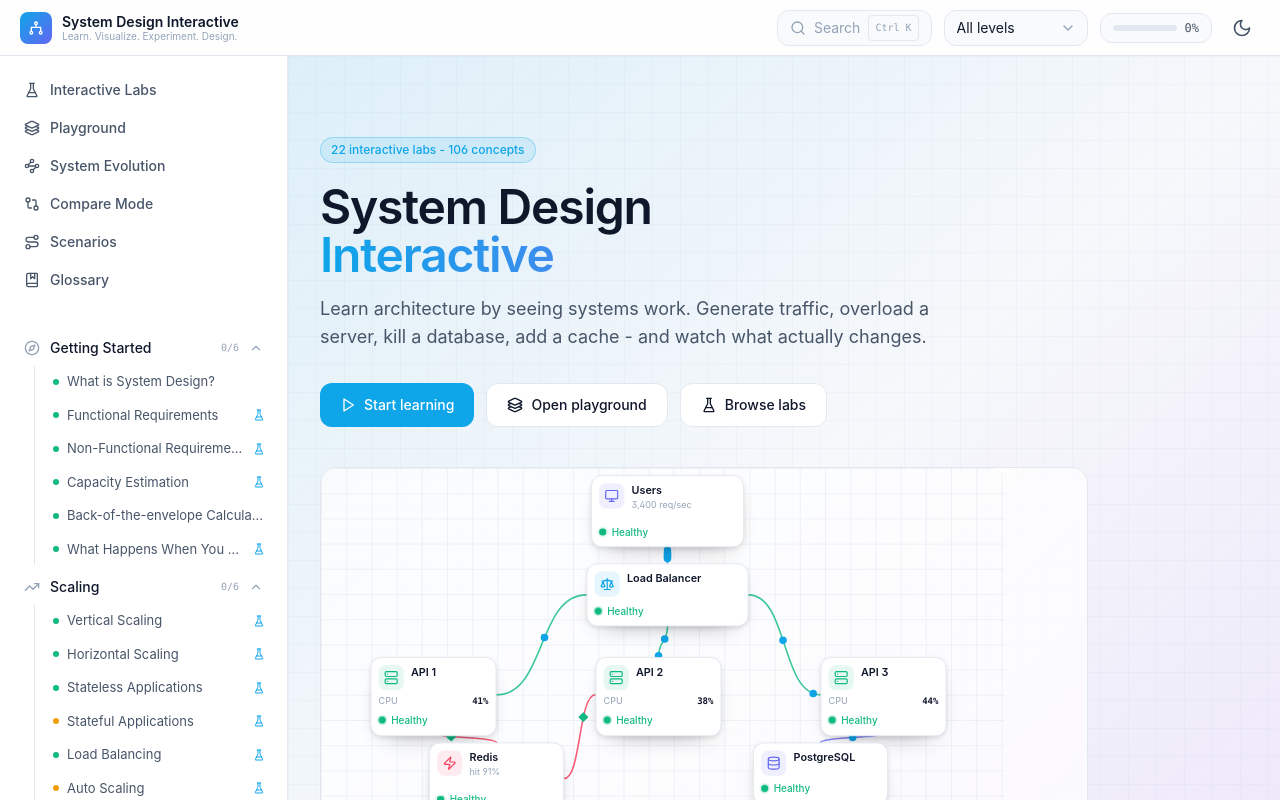
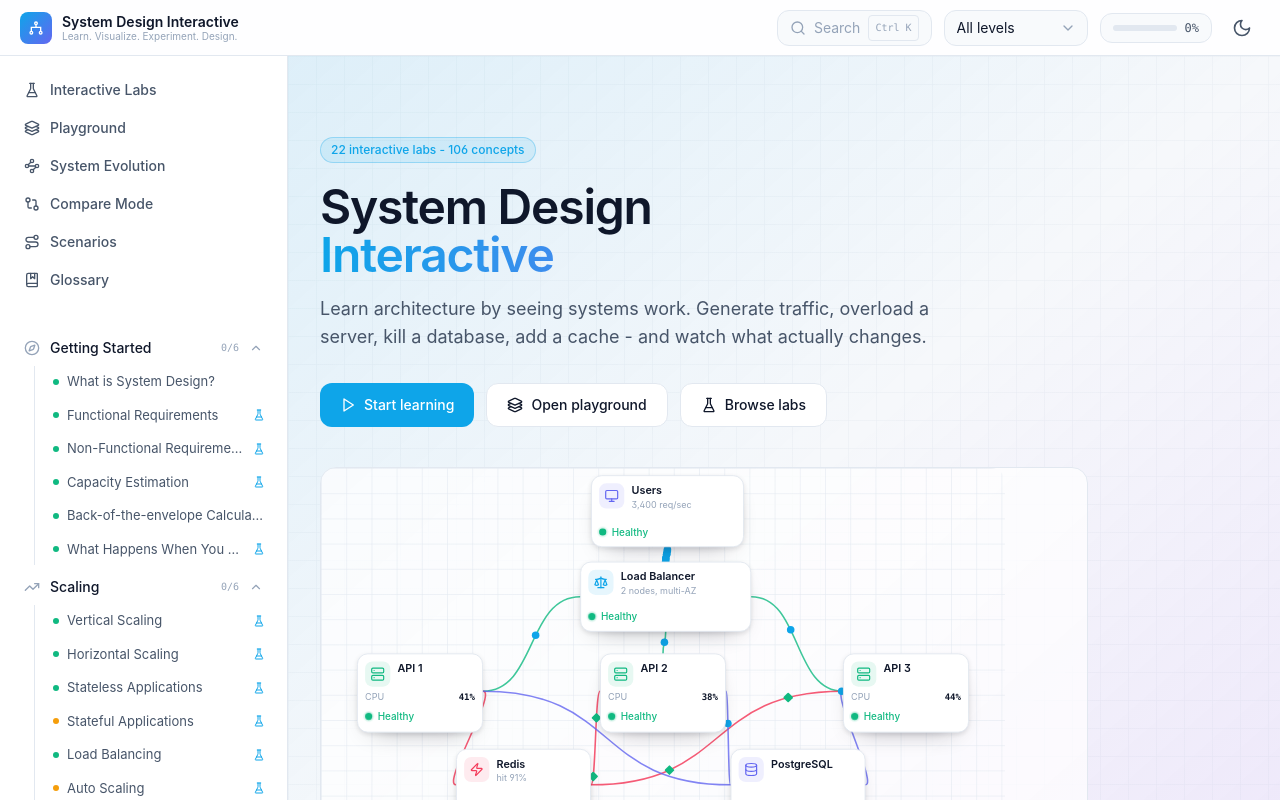
Before and after one commit to clisu-constantin/system-design-learning-platform, a React (Vite) app: page / in a window 1280 px wide. Built offline with nearby package versions, Linux system fonts and the light colour scheme.

Commit message:
repaired diagrams

```diff
--- a/src/data/visuals/data-performance.ts
+++ b/src/data/visuals/data-performance.ts
@@ -158,6 +158,7 @@ export const dataVisuals: Record<string, VisualSpec> = {
   },
 
   partitioning: {
+    asymmetric: 'Only the September partition is scanned - pruning the others is the lesson.',
     width: 760,
     height: 290,
     caption: 'One logical table, several physical pieces. The planner skips the ones that cannot match.',
@@ -246,6 +247,7 @@ export const dataVisuals: Record<string, VisualSpec> = {
   },
 
   'nosql-databases': {
+    asymmetric: 'A key lookup reaches exactly one partition; the others are never touched.',
     width: 760,
     height: 290,
     caption: 'The partition key decides where a record lives - and it is in almost every query.',
--- a/src/data/visuals/index.ts
+++ b/src/data/visuals/index.ts
@@ -22,18 +22,24 @@ export const getVisual = (slug: string): VisualSpec | undefined => VISUALS[slug]
 
 export const hasVisual = (slug: string) => slug in VISUALS;
 
-/** The dashboard hero: users -> load balancer -> servers -> cache and database. */
+/**
+ * The dashboard hero: users -> load balancer -> servers -> cache and database.
+ *
+ * Every API instance reaches both the cache and the database, because that is
+ * what interchangeable instances means - a diagram where only one of them talks
+ * to Redis teaches a system where the instances are not interchangeable.
+ */
 export const HERO_VISUAL: VisualSpec = {
   width: 760,
   height: 399,
   nodes: [
     { id: 'users', kind: 'client', label: 'Users', sub: '3,400 req/sec', x: 300, y: 8, w: 170, h: 80 },
-    { id: 'lb', kind: 'load-balancer', label: 'Load Balancer', x: 295, y: 106, w: 180, h: 70 },
-    { id: 's1', kind: 'server', label: 'API 1', x: 55, y: 210, w: 140, h: 84, stat: ['CPU', '41%'] },
-    { id: 's2', kind: 'server', label: 'API 2', x: 305, y: 210, w: 140, h: 84, stat: ['CPU', '38%'] },
-    { id: 's3', kind: 'server', label: 'API 3', x: 555, y: 210, w: 140, h: 84, stat: ['CPU', '44%'] },
-    { id: 'cache', kind: 'cache', label: 'Redis', sub: 'hit 91%', x: 120, y: 305, w: 150, h: 80 },
-    { id: 'db', kind: 'sql', label: 'PostgreSQL', x: 480, y: 305, w: 150, h: 68 },
+    { id: 'lb', kind: 'load-balancer', label: 'Load Balancer', sub: '2 nodes, multi-AZ', x: 288, y: 104, w: 190, h: 78 },
+    { id: 's1', kind: 'server', label: 'API 1', x: 40, y: 206, w: 140, h: 84, stat: ['CPU', '41%'] },
+    { id: 's2', kind: 'server', label: 'API 2', x: 310, y: 206, w: 140, h: 84, stat: ['CPU', '38%'] },
+    { id: 's3', kind: 'server', label: 'API 3', x: 580, y: 206, w: 140, h: 84, stat: ['CPU', '44%'] },
+    { id: 'cache', kind: 'cache', label: 'Redis', sub: 'hit 91%', x: 150, y: 312, w: 150, h: 80 },
+    { id: 'db', kind: 'sql', label: 'PostgreSQL', x: 455, y: 312, w: 150, h: 80 },
   ],
   edges: [
     { from: 'users', to: 'lb', tone: 'brand', rate: 6 },
@@ -41,7 +47,10 @@ export const HERO_VISUAL: VisualSpec = {
     { from: 'lb', to: 's2', tone: 'ok', rate: 2 },
     { from: 'lb', to: 's3', tone: 'ok', rate: 2 },
     { from: 's1', to: 'cache', tone: 'danger', rate: 1.8, outcome: 'cache-hit' },
-    { from: 's2', to: 'cache', tone: 'danger', rate: 1.4, outcome: 'cache-hit' },
+    { from: 's2', to: 'cache', tone: 'danger', rate: 1.6, outcome: 'cache-hit' },
+    { from: 's3', to: 'cache', tone: 'danger', rate: 1.7, outcome: 'cache-hit' },
+    { from: 's1', to: 'db', tone: 'info', rate: 0.7 },
+    { from: 's2', to: 'db', tone: 'info', rate: 0.6 },
     { from: 's3', to: 'db', tone: 'info', rate: 0.8 },
   ],
 };
--- a/src/data/visuals/systems.ts
+++ b/src/data/visuals/systems.ts
@@ -224,6 +224,7 @@ export const systemVisuals: Record<string, VisualSpec> = {
   },
 
   kafka: {
+    asymmetric: 'Each partition is assigned to one consumer per group - that is how groups divide work.',
     width: 760,
     height: 310,
     caption: 'Ordered per partition, replayable, and read independently by each consumer group.',
@@ -363,6 +364,7 @@ export const systemVisuals: Record<string, VisualSpec> = {
   },
 
   retry: {
+    asymmetric: 'The first two attempts fail and the third succeeds - the sequence is the lesson.',
     width: 760,
     height: 289,
     caption: 'Retry transient errors only, with a cap - and only when the operation is idempotent.',
@@ -403,6 +405,7 @@ export const systemVisuals: Record<string, VisualSpec> = {
   },
 
   'health-checks': {
+    asymmetric: 'api-2 failed its probes and was ejected from the pool, which is the point.',
     width: 760,
     height: 294,
     caption: 'Three consecutive failures eject an instance; successes put it back.',
@@ -591,6 +594,7 @@ export const systemVisuals: Record<string, VisualSpec> = {
   },
 
   consensus: {
+    asymmetric: 'A lagging node does not acknowledge; a majority commits without it.',
     width: 760,
     height: 294,
     caption: 'An entry commits once a majority has stored it - so no two quorums can disagree.',
@@ -762,6 +766,7 @@ export const systemVisuals: Record<string, VisualSpec> = {
   },
 
   serverless: {
+    asymmetric: 'The cold-starting instance is not serving yet, which is the cost being shown.',
     width: 760,
     height: 283,
     caption: 'One instance per concurrent request - and one database connection per instance.',
@@ -868,7 +873,11 @@ export const systemVisuals: Record<string, VisualSpec> = {
       { from: 'client', to: 's1', tone: 'brand', rate: 1.6 },
       { from: 'client', to: 's2', tone: 'brand', rate: 1.6 },
       { from: 'client', to: 's3', tone: 'brand', rate: 1.6 },
+      // Every service fetches the public key, not just one of them - that is
+      // exactly what makes local verification possible everywhere.
+      { from: 's1', to: 'keys', tone: 'muted', dashed: true },
       { from: 's2', to: 'keys', tone: 'muted', dashed: true },
+      { from: 's3', to: 'keys', tone: 'muted', dashed: true },
     ],
   },
 
@@ -1004,6 +1013,7 @@ export const systemVisuals: Record<string, VisualSpec> = {
   },
 
   websockets: {
+    asymmetric: 'The socket lives on one gateway node; the other reaches the user through pub/sub.',
     width: 760,
     height: 290,
     caption: 'The connection is state: the node holding it must be reachable to deliver a message.',
--- a/src/features/evolution/stages.ts
+++ b/src/features/evolution/stages.ts
@@ -28,6 +28,8 @@ export interface Stage {
   introduced?: { component: string; because: string; cost: string; concept: string };
   nodes: StageNode[];
   edges: DiagramEdge[];
+  /** See VisualSpec.asymmetric - why replicas here are wired differently. */
+  asymmetric?: string;
   metrics: { label: string; value: string; tone?: 'ok' | 'warn' | 'danger' }[];
 }
 
@@ -92,7 +94,7 @@ export const STAGES: Stage[] = [
         label: 'Run several servers behind a load balancer',
         recommended: true,
         feedback:
-          'Right. Multiple instances give you redundancy and rolling deploys, and remove the hardware ceiling. The precondition is that the app must be stateless.',
+          'Right. Multiple instances give you redundancy and rolling deploys, and remove the hardware ceiling. Two preconditions: the app must be stateless, and the balancer needs a standby of its own - otherwise you have moved the single point of failure rather than removed it.',
       },
       {
         label: 'Deploy at night when nobody notices',
@@ -150,21 +152,25 @@ export const STAGES: Stage[] = [
       },
     ],
     introduced: {
-      component: 'Load balancer + 3 servers',
+      component: 'Load balancer pair + 3 servers',
       because: 'One machine could not provide redundancy or zero-downtime deploys.',
-      cost: 'Local state now breaks, the balancer itself must be redundant, and the database sees traffic from every instance.',
+      cost: 'Local state now breaks, the balancer needs a standby or it is the new single point of failure, and the database sees traffic from every instance.',
       concept: 'load-balancing',
     },
+    // The standby is drawn, not implied: a single balancer in front of three
+    // servers is still a system with one box that takes everything down.
     nodes: [
-      { id: 'client', kind: 'client', title: 'Clients', placed: box(400, 20, 180, 64) },
-      { id: 'lb', kind: 'load-balancer', title: 'Load Balancer', placed: box(395, 130, 190, 84), isNew: true },
-      { id: 'api1', kind: 'server', title: 'API 1', placed: box(200, 270, 160, 88), isNew: true },
-      { id: 'api2', kind: 'server', title: 'API 2', placed: box(400, 270, 160, 88), isNew: true },
-      { id: 'api3', kind: 'server', title: 'API 3', placed: box(600, 270, 160, 88), isNew: true },
-      { id: 'db', kind: 'sql', title: 'PostgreSQL', placed: box(400, 420, 180, 76) },
+      { id: 'client', kind: 'client', title: 'Clients', placed: box(400, 16, 180, 64) },
+      { id: 'lb', kind: 'load-balancer', title: 'Load Balancer', subtitle: 'active, holds the VIP', placed: box(245, 120, 190, 84), isNew: true },
+      { id: 'lb2', kind: 'load-balancer', title: 'Standby LB', subtitle: 'takes over on failure', placed: box(530, 120, 190, 84), isNew: true },
+      { id: 'api1', kind: 'server', title: 'API 1', placed: box(170, 285, 160, 88), isNew: true },
+      { id: 'api2', kind: 'server', title: 'API 2', placed: box(400, 285, 160, 88), isNew: true },
+      { id: 'api3', kind: 'server', title: 'API 3', placed: box(630, 285, 160, 88), isNew: true },
+      { id: 'db', kind: 'sql', title: 'PostgreSQL', placed: box(400, 440, 180, 80) },
     ],
     edges: [
       { from: 'client', to: 'lb', tone: 'brand', width: 2 },
+      { from: 'client', to: 'lb2', tone: 'muted', dashed: true, label: 'on failover' },
       { from: 'lb', to: 'api1', tone: 'ok' },
       { from: 'lb', to: 'api2', tone: 'ok' },
       { from: 'lb', to: 'api3', tone: 'ok' },
@@ -207,14 +213,17 @@ export const STAGES: Stage[] = [
       cost: 'Cached data can be stale, invalidation becomes your problem, and Redis is now critical infrastructure needing its own HA.',
       concept: 'caching',
     },
+    // Every instance reaches both the cache and the database. Drawing only some
+    // of the arrows would describe instances that are not interchangeable, which
+    // is the opposite of what stage 3 just established.
     nodes: [
-      { id: 'client', kind: 'client', title: 'Clients', placed: box(400, 14, 180, 60) },
-      { id: 'lb', kind: 'load-balancer', title: 'Load Balancer', placed: box(395, 110, 190, 76) },
-      { id: 'api1', kind: 'server', title: 'API 1', placed: box(220, 240, 150, 84) },
-      { id: 'api2', kind: 'server', title: 'API 2', placed: box(400, 240, 150, 84) },
-      { id: 'api3', kind: 'server', title: 'API 3', placed: box(580, 240, 150, 84) },
-      { id: 'cache', kind: 'cache', title: 'Redis', subtitle: 'cache + sessions', placed: box(120, 390, 170, 84), isNew: true },
-      { id: 'db', kind: 'sql', title: 'PostgreSQL', placed: box(420, 390, 170, 84) },
+      { id: 'client', kind: 'client', title: 'Clients', placed: box(400, 12, 180, 64) },
+      { id: 'lb', kind: 'load-balancer', title: 'Load Balancer', subtitle: '2 nodes, multi-AZ', placed: box(395, 100, 190, 78) },
+      { id: 'api1', kind: 'server', title: 'API 1', placed: box(215, 232, 150, 84) },
+      { id: 'api2', kind: 'server', title: 'API 2', placed: box(400, 232, 150, 84) },
+      { id: 'api3', kind: 'server', title: 'API 3', placed: box(585, 232, 150, 84) },
+      { id: 'cache', kind: 'cache', title: 'Redis', subtitle: 'cache + sessions', placed: box(285, 392, 175, 84), isNew: true },
+      { id: 'db', kind: 'sql', title: 'PostgreSQL', placed: box(500, 392, 175, 84) },
     ],
     edges: [
       { from: 'client', to: 'lb', tone: 'brand', width: 2 },
@@ -223,6 +232,8 @@ export const STAGES: Stage[] = [
       { from: 'lb', to: 'api3', tone: 'ok' },
       { from: 'api1', to: 'cache', tone: 'danger' },
       { from: 'api2', to: 'cache', tone: 'danger' },
+      { from: 'api3', to: 'cache', tone: 'danger' },
+      { from: 'api1', to: 'db', tone: 'info' },
       { from: 'api2', to: 'db', tone: 'info' },
       { from: 'api3', to: 'db', tone: 'info' },
     ],
@@ -261,25 +272,26 @@ export const STAGES: Stage[] = [
       cost: 'Replication lag causes stale reads, and the application must decide per query where it is safe to read.',
       concept: 'read-replicas',
     },
+    // The API tier collapses to one box here, as it does from stage 6 onward.
+    // Three instances x (cache + primary + two replicas) is twelve arrows that
+    // say one thing: every instance writes to the primary and reads from a
+    // replica. The lesson of this stage is the data tier, so draw that clearly.
     nodes: [
-      { id: 'lb', kind: 'load-balancer', title: 'Load Balancer', placed: box(395, 20, 190, 70) },
-      { id: 'api1', kind: 'server', title: 'API 1', placed: box(230, 150, 150, 80) },
-      { id: 'api2', kind: 'server', title: 'API 2', placed: box(400, 150, 150, 80) },
-      { id: 'api3', kind: 'server', title: 'API 3', placed: box(570, 150, 150, 80) },
-      { id: 'cache', kind: 'cache', title: 'Redis', placed: box(100, 300, 160, 76) },
-      { id: 'db', kind: 'sql', title: 'Primary DB', placed: box(410, 290, 170, 80) },
-      { id: 'r1', kind: 'sql', title: 'Replica 1', placed: box(300, 420, 150, 72), isNew: true },
-      { id: 'r2', kind: 'sql', title: 'Replica 2', placed: box(540, 420, 150, 72), isNew: true },
+      { id: 'lb', kind: 'load-balancer', title: 'Load Balancer', subtitle: '2 nodes, multi-AZ', placed: box(385, 16, 190, 78) },
+      { id: 'api', kind: 'server', title: 'API x3', subtitle: 'stateless, any instance', placed: box(385, 140, 190, 84) },
+      { id: 'cache', kind: 'cache', title: 'Redis', subtitle: 'cache + sessions', placed: box(90, 150, 170, 84) },
+      { id: 'db', kind: 'sql', title: 'Primary DB', subtitle: 'all writes', placed: box(385, 290, 190, 84) },
+      { id: 'r1', kind: 'sql', title: 'Replica 1', subtitle: 'reads', placed: box(175, 430, 175, 80), isNew: true },
+      { id: 'r2', kind: 'sql', title: 'Replica 2', subtitle: 'reads', placed: box(600, 430, 175, 80), isNew: true },
     ],
     edges: [
-      { from: 'lb', to: 'api1', tone: 'ok' },
-      { from: 'lb', to: 'api2', tone: 'ok' },
-      { from: 'lb', to: 'api3', tone: 'ok' },
-      { from: 'api1', to: 'cache', tone: 'danger' },
-      { from: 'api2', to: 'db', tone: 'info', label: 'writes' },
+      { from: 'lb', to: 'api', tone: 'ok', width: 2 },
+      { from: 'api', to: 'cache', tone: 'danger' },
+      { from: 'api', to: 'db', tone: 'info', label: 'writes' },
+      { from: 'api', to: 'r1', tone: 'ok', label: 'reads', labelT: 0.62 },
+      { from: 'api', to: 'r2', tone: 'ok' },
       { from: 'db', to: 'r1', tone: 'violet', dashed: true, label: 'replication' },
       { from: 'db', to: 'r2', tone: 'violet', dashed: true },
-      { from: 'api3', to: 'r2', tone: 'ok', label: 'reads' },
     ],
     metrics: [
       { label: 'Replicas', value: '2', tone: 'ok' },
@@ -317,12 +329,12 @@ export const STAGES: Stage[] = [
       concept: 'cdn',
     },
     nodes: [
-      { id: 'client', kind: 'client', title: 'Global users', placed: box(400, 14, 180, 60) },
-      { id: 'cdn', kind: 'cdn', title: 'CDN edge', placed: box(395, 110, 190, 76), isNew: true },
-      { id: 'lb', kind: 'load-balancer', title: 'Load Balancer', placed: box(395, 220, 190, 72) },
-      { id: 'api', kind: 'server', title: 'API x3', placed: box(400, 330, 180, 76) },
-      { id: 'cache', kind: 'cache', title: 'Redis', placed: box(140, 330, 160, 76) },
-      { id: 'db', kind: 'sql', title: 'Primary + replicas', placed: box(390, 440, 200, 66) },
+      { id: 'client', kind: 'client', title: 'Global users', placed: box(400, 12, 180, 64) },
+      { id: 'cdn', kind: 'cdn', title: 'CDN edge', placed: box(395, 108, 190, 76), isNew: true },
+      { id: 'lb', kind: 'load-balancer', title: 'Load Balancer', subtitle: '2 nodes, multi-AZ', placed: box(395, 222, 190, 78) },
+      { id: 'api', kind: 'server', title: 'API x3', placed: box(400, 336, 180, 76) },
+      { id: 'cache', kind: 'cache', title: 'Redis', placed: box(140, 336, 160, 76) },
+      { id: 'db', kind: 'sql', title: 'Primary + replicas', placed: box(390, 448, 200, 76) },
     ],
     edges: [
       { from: 'client', to: 'cdn', tone: 'brand', width: 2 },
@@ -367,13 +379,13 @@ export const STAGES: Stage[] = [
       concept: 'message-queues',
     },
     nodes: [
-      { id: 'cdn', kind: 'cdn', title: 'CDN', placed: box(400, 14, 170, 60) },
-      { id: 'lb', kind: 'load-balancer', title: 'Load Balancer', placed: box(395, 110, 180, 68) },
+      { id: 'cdn', kind: 'cdn', title: 'CDN', placed: box(400, 12, 170, 64) },
+      { id: 'lb', kind: 'load-balancer', title: 'Load Balancer', subtitle: '2 nodes, multi-AZ', placed: box(395, 104, 180, 78) },
       { id: 'api', kind: 'server', title: 'API x3', placed: box(395, 220, 180, 76) },
       { id: 'cache', kind: 'cache', title: 'Redis', placed: box(120, 220, 160, 76) },
-      { id: 'queue', kind: 'queue', title: 'Message Queue', placed: box(680, 220, 190, 80), isNew: true },
-      { id: 'worker', kind: 'worker', title: 'Workers x4', placed: box(690, 360, 170, 80), isNew: true },
-      { id: 'db', kind: 'sql', title: 'Primary + replicas', placed: box(370, 400, 200, 70) },
+      { id: 'queue', kind: 'queue', title: 'Message Queue', placed: box(680, 220, 195, 84), isNew: true },
+      { id: 'worker', kind: 'worker', title: 'Workers x4', placed: box(690, 365, 175, 80), isNew: true },
+      { id: 'db', kind: 'sql', title: 'Primary + replicas', placed: box(370, 400, 200, 76) },
     ],
     edges: [
       { from: 'cdn', to: 'lb', tone: 'violet', dashed: true },
@@ -421,27 +433,30 @@ export const STAGES: Stage[] = [
       concept: 'microservices',
     },
     nodes: [
-      { id: 'cdn', kind: 'cdn', title: 'CDN', placed: box(410, 12, 160, 56) },
-      { id: 'gw', kind: 'api-gateway', title: 'API Gateway', placed: box(395, 100, 190, 68) },
-      { id: 'orders', kind: 'service', title: 'Orders', placed: box(150, 210, 165, 80) },
-      { id: 'payments', kind: 'service', title: 'Payments', placed: box(400, 210, 165, 80), isNew: true },
-      { id: 'notify', kind: 'service', title: 'Notifications', placed: box(650, 210, 165, 80), isNew: true },
-      { id: 'cache', kind: 'cache', title: 'Redis', placed: box(60, 360, 150, 72) },
-      { id: 'ordersdb', kind: 'sql', title: 'Orders DB', placed: box(250, 360, 150, 72) },
-      { id: 'paydb', kind: 'sql', title: 'Payments DB', placed: box(430, 360, 150, 72), isNew: true },
-      { id: 'queue', kind: 'queue', title: 'Event bus', placed: box(660, 360, 150, 72) },
-      { id: 'monitor', kind: 'monitoring', title: 'Tracing', placed: box(660, 460, 150, 60), isNew: true },
+      { id: 'cdn', kind: 'cdn', title: 'CDN', placed: box(410, 10, 160, 64) },
+      { id: 'gw', kind: 'api-gateway', title: 'API Gateway', subtitle: 'redundant pair', placed: box(380, 98, 190, 78) },
+      { id: 'monitor', kind: 'monitoring', title: 'Tracing', subtitle: 'every request', placed: box(700, 98, 160, 76), isNew: true },
+      { id: 'orders', kind: 'service', title: 'Orders', placed: box(120, 218, 165, 80) },
+      { id: 'payments', kind: 'service', title: 'Payments', placed: box(380, 218, 165, 80), isNew: true },
+      { id: 'notify', kind: 'service', title: 'Notifications', placed: box(640, 218, 190, 80), isNew: true },
+      { id: 'cache', kind: 'cache', title: 'Redis', placed: box(45, 380, 150, 76) },
+      { id: 'ordersdb', kind: 'sql', title: 'Orders DB', placed: box(225, 380, 160, 76) },
+      { id: 'paydb', kind: 'sql', title: 'Payments DB', placed: box(420, 380, 175, 76), isNew: true },
+      { id: 'queue', kind: 'queue', title: 'Event bus', placed: box(650, 380, 160, 76) },
     ],
     edges: [
       { from: 'cdn', to: 'gw', tone: 'violet', dashed: true },
       { from: 'gw', to: 'orders', tone: 'ok' },
       { from: 'gw', to: 'payments', tone: 'ok' },
+      // Tracing collects spans from the entry point down, so it hangs off the
+      // gateway - not off the event bus, which carries business events.
+      { from: 'gw', to: 'monitor', tone: 'muted', dashed: true },
       { from: 'orders', to: 'cache', tone: 'danger' },
       { from: 'orders', to: 'ordersdb', tone: 'info' },
       { from: 'payments', to: 'paydb', tone: 'info' },
       { from: 'orders', to: 'queue', tone: 'warn', label: 'events' },
+      { from: 'payments', to: 'queue', tone: 'warn' },
       { from: 'queue', to: 'notify', tone: 'warn' },
-      { from: 'queue', to: 'monitor', tone: 'muted', dashed: true },
     ],
     metrics: [
       { label: 'Deployable units', value: '3', tone: 'ok' },
```
Also changed, not shown: scripts/check-visuals.mjs (+122 -23 lines), src/components/architecture/FlowVisual.tsx (+7 -0 lines), 1 other file (tests, documents, lock files or other folders).
